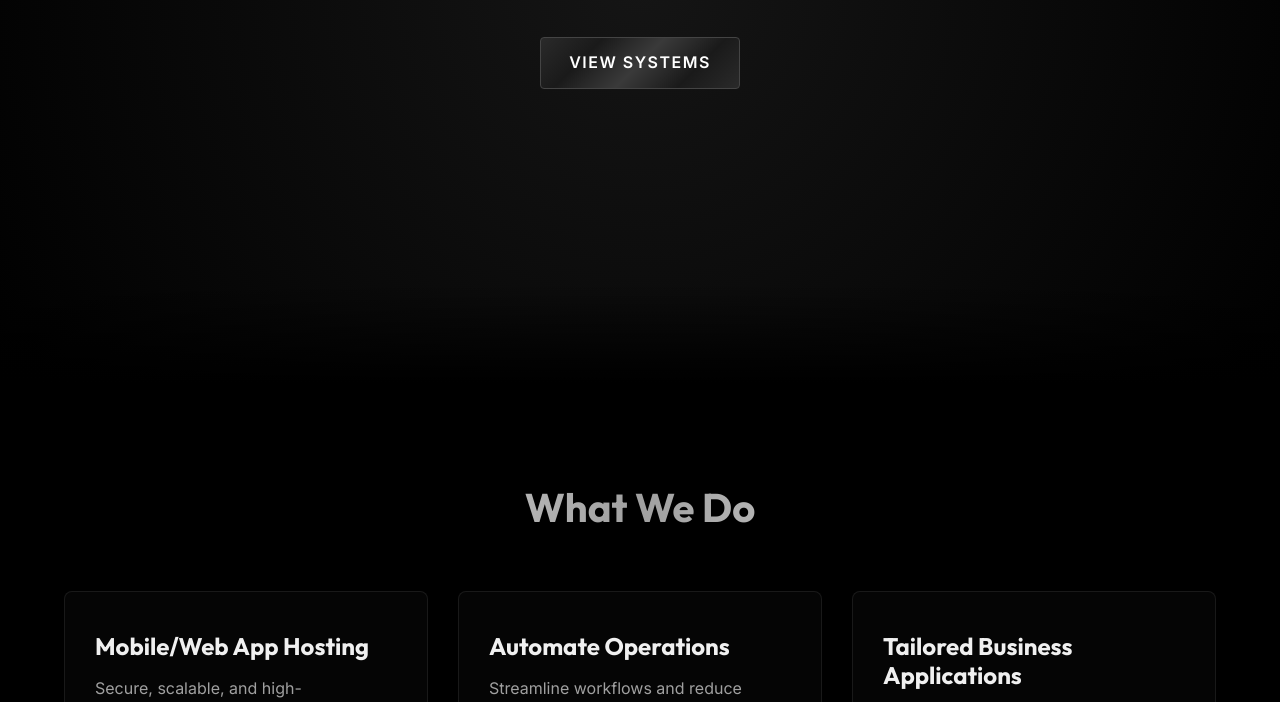
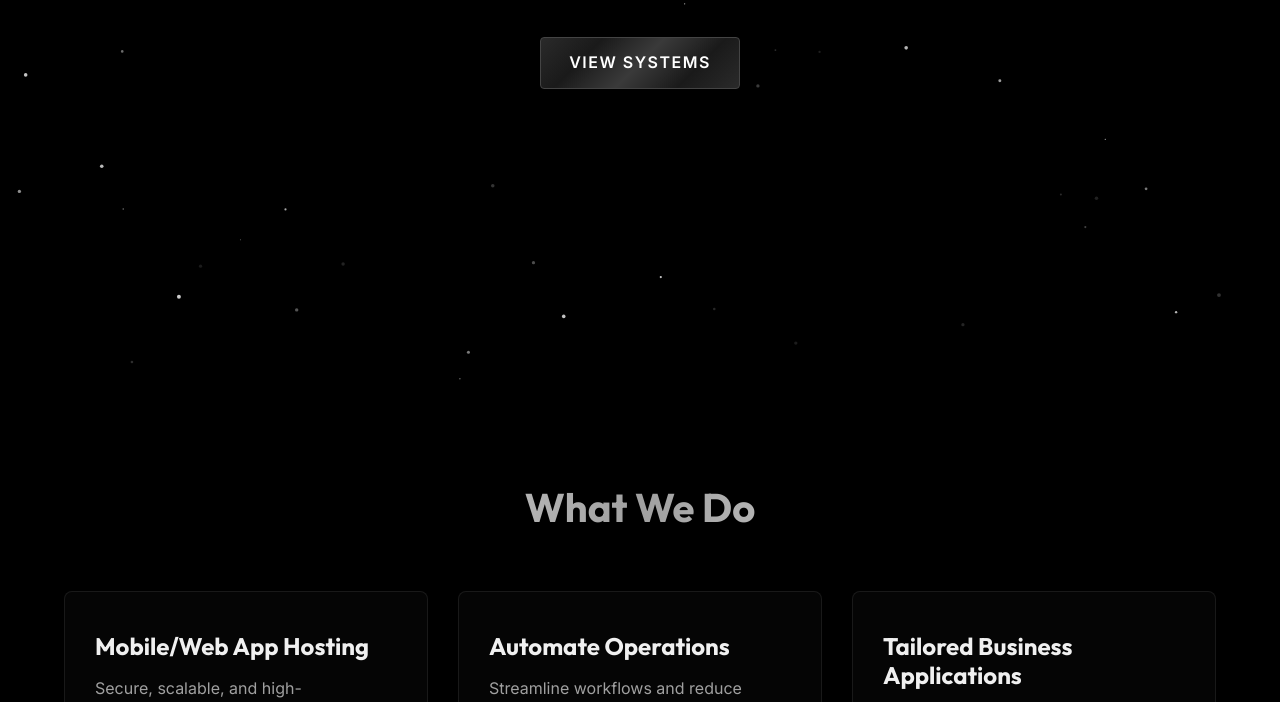
Before and after one commit to ALUMNIINTERACTIVE/alumniinteractive, a plain HTML site: page index.html in a window 1280 px wide. Shown: the part 417-1119 px from the top of the page. Drawn offline with Linux system fonts and the light colour scheme.

Commit message:
Make section backgrounds transparent to show particles

```diff
--- a/style.css
+++ b/style.css
@@ -163,18 +163,12 @@ header {
   align-items: center;
   justify-content: center;
   text-align: center;
-  background: radial-gradient(circle at center, #151515 0%, #000000 100%);
+  background: transparent;
   position: relative;
 }
 
 .hero::after {
-  content: '';
-  position: absolute;
-  bottom: 0;
-  left: 0;
-  width: 100%;
-  height: 100px;
-  background: linear-gradient(to top, var(--bg-darker), transparent);
+  display: none;
 }
 
 .hero-content h1 {
@@ -242,7 +236,7 @@ header {
 
 /* Pricing Section */
 .pricing-section {
-  background: #050505;
+  background: transparent;
 }
 
 .section-title {
@@ -336,7 +330,7 @@ header {
 
 /* Footer */
 footer {
-  background: #020202;
+  background: rgba(2, 2, 2, 0.7);
   padding: 40px 0;
   text-align: center;
   border-top: 1px solid #111;
```
